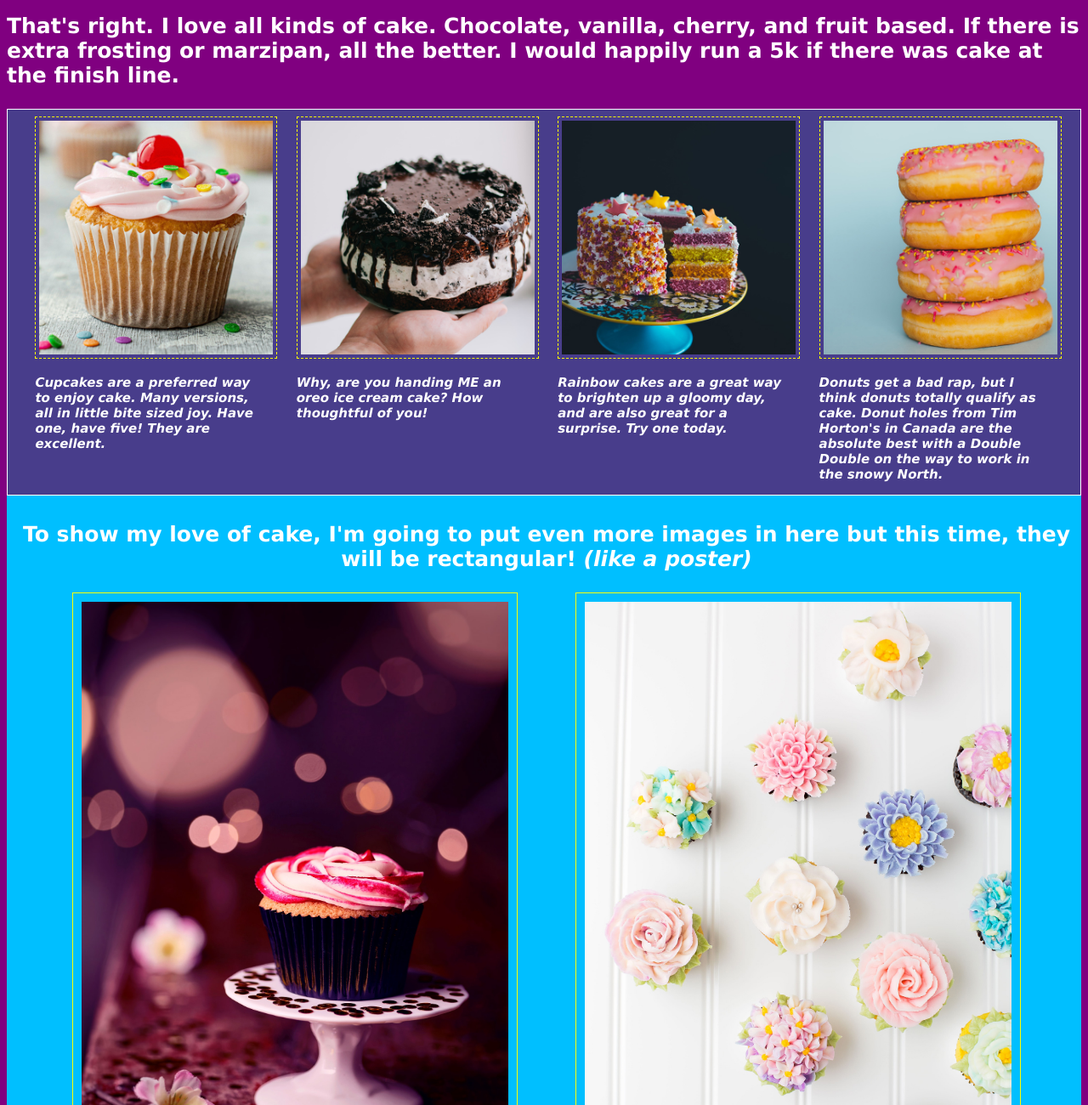
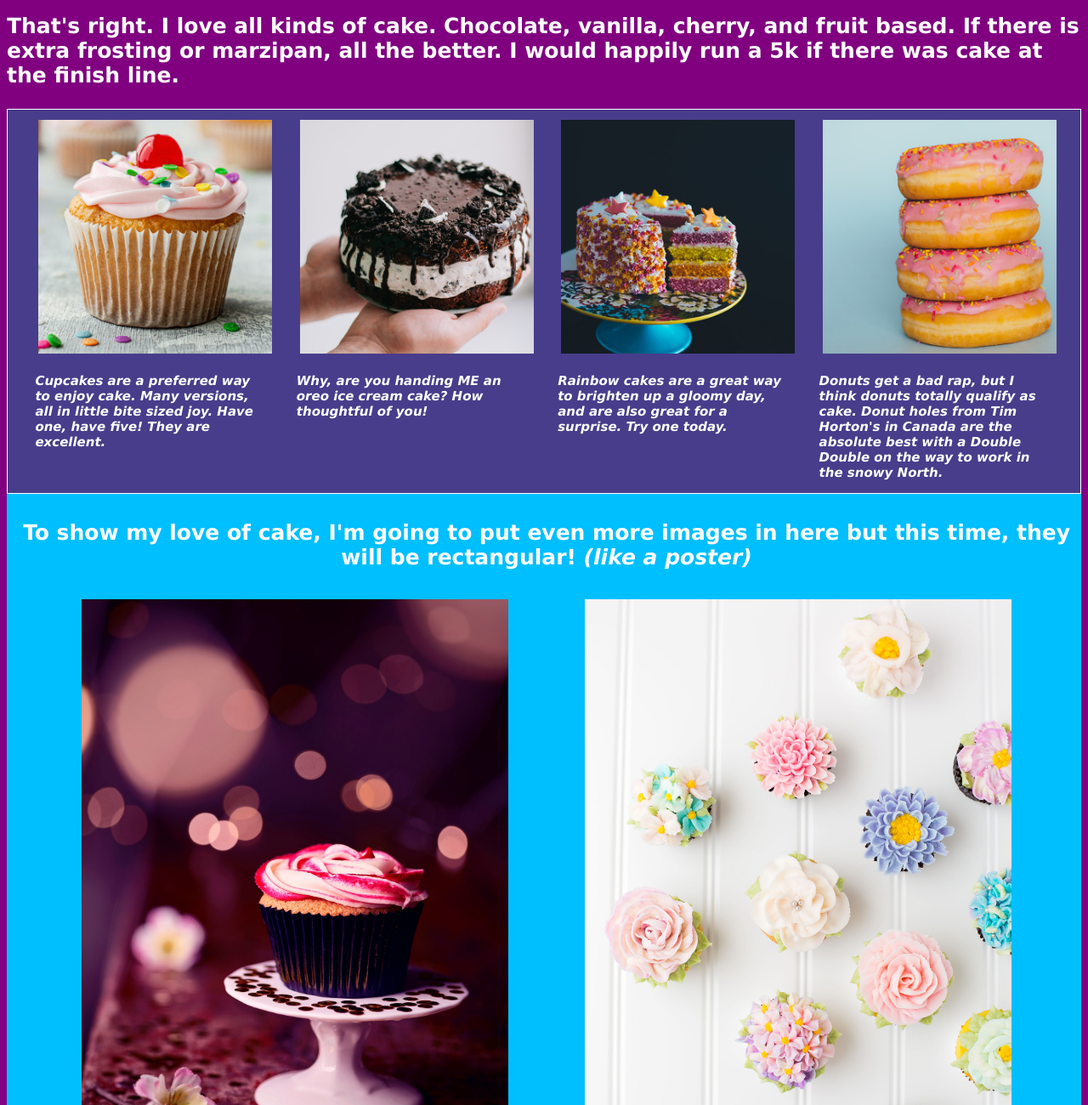
Before and after one commit to kam-d2002/HTML-CSS, a plain HTML site: page cake.html in a window 1280 px wide. Shown: the part 860-2160 px from the top of the page at 85% size. Drawn offline with Linux system fonts and the light colour scheme.

Commit message:
Removed borders

```diff
--- a/Styles.css
+++ b/Styles.css
@@ -88,7 +88,7 @@ a {
 }
 
 .cake-item {
-    border: 1px dashed yellow;
+
     width: 275px;
     height: 275px;
     padding: 4px;
--- a/styles2.css
+++ b/styles2.css
@@ -28,7 +28,7 @@
 /* designating a % for width for an image allows a rescale when web brower moves */
 
  .cake-poster-item {
-    border: 1px solid yellow;
+
     display: flex;
     flex-wrap: wrap;
     width: 40%;
```
